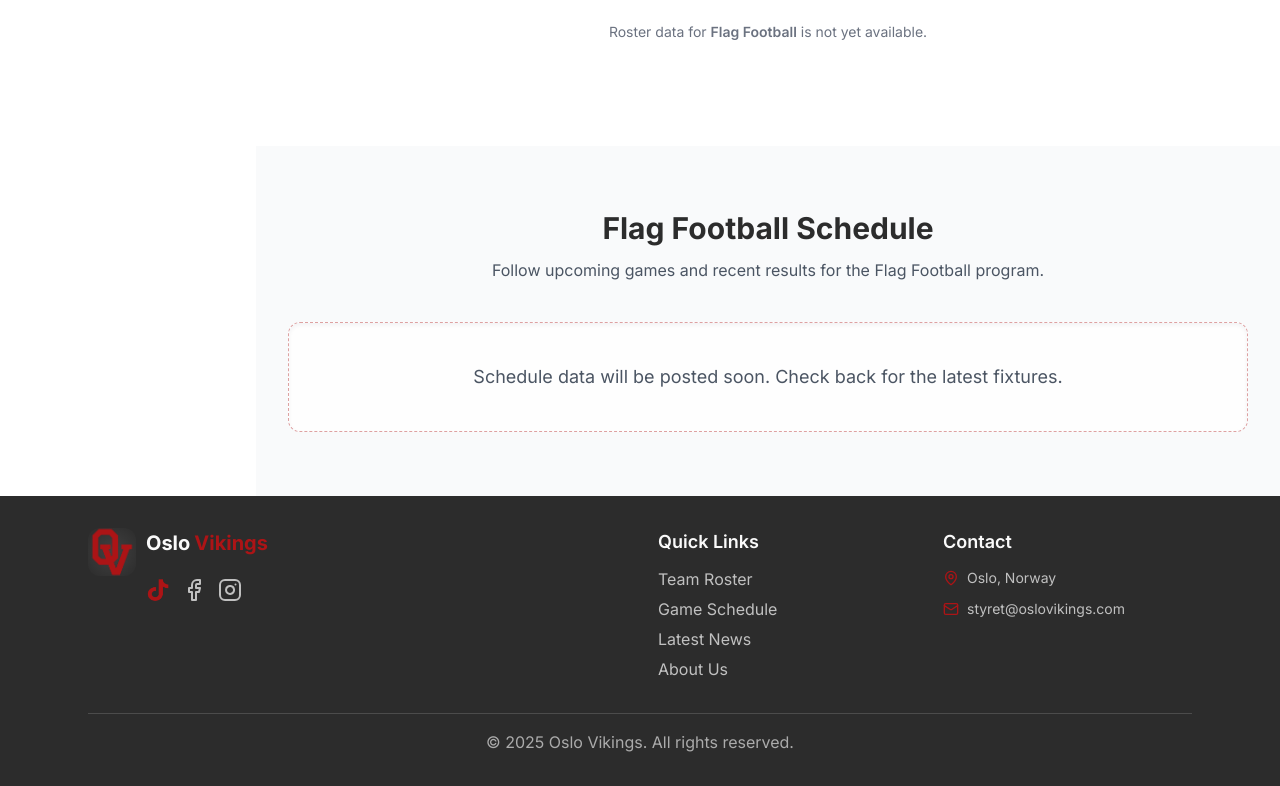
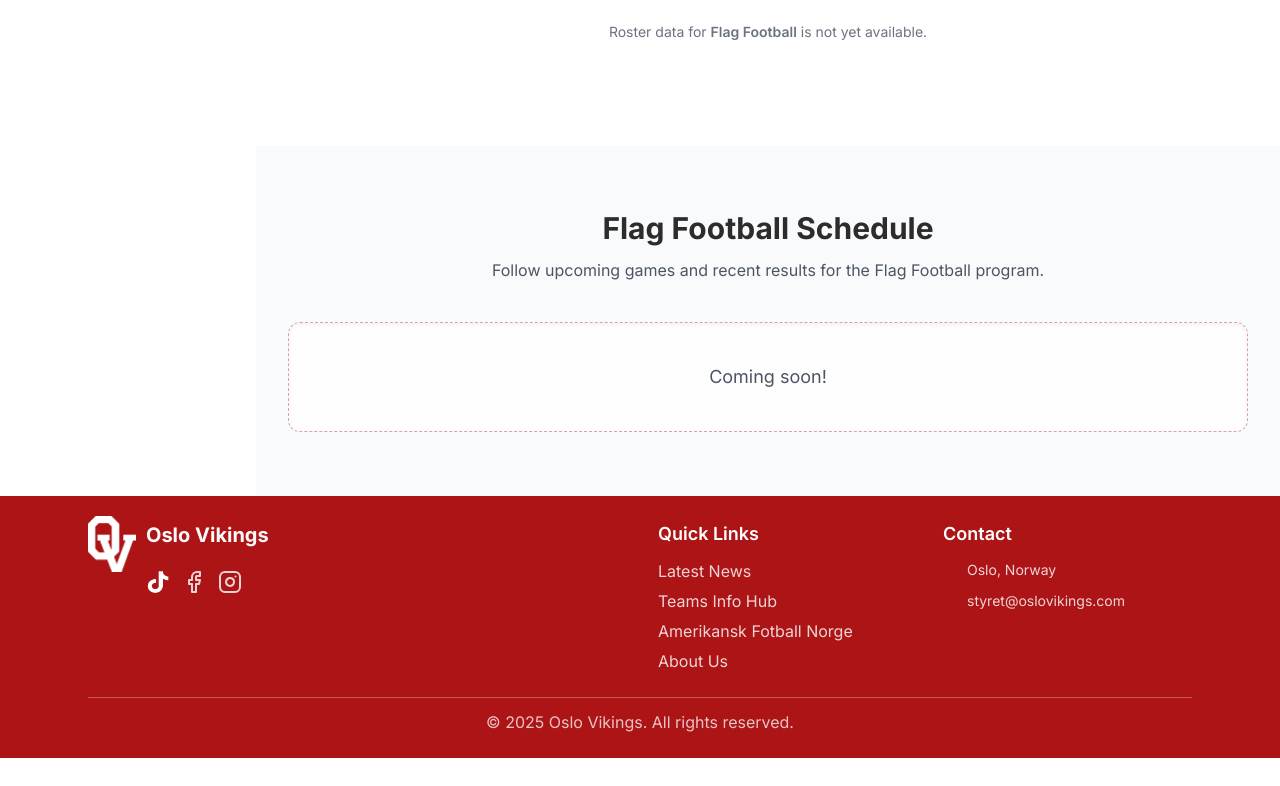
Before and after one commit to tlecocq99/Oslo-Vikings, a Next.js app: page /team/flag-football in a window 1280 px wide. Shown: the part 678-1464 px from the top of the page. After the commit the page ends 1436 px from the top, so only its background shows below. Built offline with nearby package versions, Linux system fonts and the light colour scheme.

Commit message:
Changes to footer

```diff
--- a/app/components/Footer.module.css
+++ b/app/components/Footer.module.css
@@ -1,12 +1,12 @@
 .footer {
-  background-color: var(--color-viking-charcoal);
-  color: hsl(var(--primary-foreground));
+  background-color: var(--color-viking-red);
+  color: white;
 }
 
 .container {
   max-width: 1200px;
   margin: 0 auto;
-  padding: 2rem 1rem;
+  padding: 1.5rem 1rem;
 }
 
 @media (min-width: 640px) {
@@ -65,11 +65,7 @@
   display: flex;
   align-items: center;
   justify-content: center;
-  background: radial-gradient(
-    circle at center,
-    rgba(255, 255, 255, 0.1),
-    transparent
-  );
+  background: transparent;
 }
 
 .logoImage {
@@ -105,7 +101,7 @@
 }
 
 .socialLink {
-  color: color-mix(in srgb, white 70%, var(--color-viking-charcoal) 30%);
+  color: rgba(255, 255, 255, 0.82);
   transition: color 0.2s ease;
 }
 
@@ -117,6 +113,17 @@
 .socialLinkIcon {
   width: 1.5rem;
   height: 1.5rem;
+}
+
+.socialLinkIconTikTok {
+  filter: brightness(0) saturate(100%) invert(100%);
+  transition: filter 0.2s ease;
+}
+
+.socialLink:hover .socialLinkIconTikTok,
+.socialLink:focus-visible .socialLinkIconTikTok {
+  filter: brightness(0) saturate(100%) invert(23%) sepia(94%) saturate(5481%)
+    hue-rotate(-4deg) brightness(93%) contrast(105%);
 }
 
 .sectionTitle {
@@ -132,7 +139,7 @@
 }
 
 .link {
-  color: color-mix(in srgb, white 70%, var(--color-viking-charcoal) 30%);
+  color: rgba(255, 255, 255, 0.82);
   transition: color 0.2s ease;
 }
 
@@ -160,18 +167,17 @@
 }
 
 .contactText {
-  color: color-mix(in srgb, white 70%, var(--color-viking-charcoal) 30%);
+  color: rgba(255, 255, 255, 0.82);
   font-size: 0.875rem;
 }
 
 .divider {
-  border-top: 1px solid
-    color-mix(in srgb, var(--color-viking-charcoal) 85%, white 15%);
-  margin-top: 2rem;
-  padding-top: 1rem;
+  border-top: 1px solid rgba(255, 255, 255, 0.3);
+  margin-top: 1.5rem;
+  padding-top: 0.75rem;
   text-align: center;
 }
 
 .dividerText {
-  color: color-mix(in srgb, white 60%, var(--color-viking-charcoal) 40%);
+  color: rgba(255, 255, 255, 0.75);
 }
--- a/app/components/Footer.tsx
+++ b/app/components/Footer.tsx
@@ -14,7 +14,7 @@
             <div className={styles.brandHeader}>
               <div className={styles.logoWrapper}>
                 <Image
-                  src="/images/logo.png"
+                  src="/images/logo-white.png"
                   alt="Oslo Vikings Logo"
                   width={48}
                   height={48}
@@ -23,8 +23,7 @@
               </div>
               <div className={styles.logoText}>
                 <div>
-                  <span className={styles.logoPrimary}>Oslo</span>
-                  <span className={styles.logoAccent}>Vikings</span>
+                  <span className={styles.logoPrimary}>Oslo Vikings</span>
                 </div>
                 <div className={styles.socialLinks}>
                   <Link
@@ -34,7 +33,9 @@
                     aria-label="Oslo Vikings on TikTok"
                     className={styles.socialLink}
                   >
-                    <TikTokIcon className={styles.socialLinkIcon} />
+                    <TikTokIcon
+                      className={`${styles.socialLinkIcon} ${styles.socialLinkIconTikTok}`}
+                    />
                   </Link>
                   <Link
                     href="https://www.facebook.com/OsloVikings"
@@ -64,18 +65,22 @@
             <h3 className={styles.sectionTitle}>Quick Links</h3>
             <ul className={styles.linksList}>
               <li>
-                <Link href="/team" className={styles.link}>
-                  Team Roster
+                <Link href="/news" className={styles.link}>
+                  Latest News
                 </Link>
               </li>
               <li>
-                <Link href="/schedule" className={styles.link}>
-                  Game Schedule
+                <Link href="/team" className={styles.link}>
+                  Teams Info Hub
                 </Link>
               </li>
               <li>
-                <Link href="/news" className={styles.link}>
-                  Latest News
+                <Link
+                  href="https://amerikanskeidretter.no/amerikansk-fotball/"
+                  className={styles.link}
+                  target="_blank"
+                >
+                  Amerikansk Fotball Norge
                 </Link>
               </li>
               <li>
--- a/app/components/TeamScheduleSection.tsx
+++ b/app/components/TeamScheduleSection.tsx
@@ -8,12 +8,8 @@
 
 export function TeamScheduleSection({
   teamName,
-  schedule,
   anchorId,
 }: TeamScheduleSectionProps) {
-  const hasSchedule =
-    schedule.entries.length > 0 && schedule.columns.length > 0;
-
   return (
     <section
       id={anchorId ?? "team-schedule"}
@@ -29,63 +25,11 @@
           </p>
         </div>
 
-        {!hasSchedule ? (
-          <div className="bg-white/80 dark:bg-viking-charcoal/90 border border-dashed border-viking-red/40 dark:border-viking-red/40 rounded-xl p-10 text-center shadow-inner">
-            <p className="text-lg text-gray-600 dark:text-gray-300">
-              Schedule data will be posted soon. Check back for the latest
-              fixtures.
-            </p>
-          </div>
-        ) : (
-          <div className="overflow-x-auto rounded-2xl shadow-xl ring-1 ring-black/5 dark:ring-white/10">
-            <table className="min-w-full divide-y divide-viking-red/15 dark:divide-viking-red/20 text-left">
-              <thead className="bg-viking-red text-white dark:bg-viking-red-dark dark:text-white">
-                <tr>
-                  {schedule.columns.map((column) => (
-                    <th
-                      key={column.key}
-                      scope="col"
-                      className="px-4 py-3 text-sm font-semibold uppercase tracking-wide whitespace-nowrap"
-                    >
-                      {column.label}
-                    </th>
-                  ))}
-                </tr>
-              </thead>
-              <tbody className="bg-white dark:bg-viking-charcoal/95 divide-y divide-viking-red/10 dark:divide-viking-red/15 text-sm sm:text-base">
-                {schedule.entries.map((entry) => (
-                  <tr
-                    key={entry.id}
-                    className="odd:bg-viking-red/5 dark:odd:bg-white/5"
-                  >
-                    {schedule.columns.map((column) => {
-                      const value = entry.data[column.key]?.trim();
-                      const lowerValue = value?.toLowerCase() ?? "";
-                      const isHomeColumn = column.label
-                        .toLowerCase()
-                        .includes("home");
-                      const highlightHomeTeam =
-                        isHomeColumn && lowerValue.includes("oslo vikings");
-
-                      const textColorClass = highlightHomeTeam
-                        ? "text-viking-red dark:text-viking-red font-semibold"
-                        : "text-gray-800 dark:text-gray-200";
-
-                      return (
-                        <td
-                          key={`${entry.id}-${column.key}`}
-                          className={`px-4 py-3 align-middle whitespace-nowrap ${textColorClass}`}
-                        >
-                          {value && value.length > 0 ? value : "—"}
-                        </td>
-                      );
-                    })}
-                  </tr>
-                ))}
-              </tbody>
-            </table>
-          </div>
-        )}
+        <div className="bg-white/80 dark:bg-viking-charcoal/90 border border-dashed border-viking-red/40 dark:border-viking-red/40 rounded-xl p-10 text-center shadow-inner">
+          <p className="text-lg text-gray-600 dark:text-gray-300">
+            Coming soon!
+          </p>
+        </div>
       </div>
     </section>
   );
--- a/app/schedule/page.tsx
+++ /dev/null
@@ -1,203 +0,0 @@
-"use client";
-
-import Navigation from "../components/Navigation";
-import Footer from "../components/Footer";
-import GameCard from "../components/GameCardClient";
-import dynamic from "next/dynamic";
-
-// Dynamically import standings (client component)
-const Standings = dynamic(() => import("../components/Standings"), {
-  ssr: false,
-});
-import { Tabs, TabsContent, TabsList, TabsTrigger } from "@/components/ui/tabs";
-
-interface UpcomingGame {
-  component: string;
-  home_team: string;
-  away_team: string;
-  date: string;
-  time: string;
-  location: string;
-  status: "upcoming";
-}
-
-interface CompletedGame {
-  component: string;
-  home_team: string;
-  away_team: string;
-  date: string;
-  time: string;
-  location: string;
-  home_score: number;
-  away_score: number;
-  status: "completed";
-}
-
-const upcomingGames: UpcomingGame[] = [
-  {
-    component: "game",
-    home_team: "Vikings",
-    away_team: "Eagles",
-    date: "2024-01-15",
-    time: "19:00",
-    location: "Viking Stadium",
-    status: "upcoming", // Now properly typed
-  },
-];
-
-const completedGames: CompletedGame[] = [
-  {
-    component: "game",
-    home_team: "Vikings",
-    away_team: "Panthers",
-    date: "2024-01-08",
-    time: "18:00",
-    location: "Panthers Stadium",
-    home_score: 21,
-    away_score: 14,
-    status: "completed", // Now properly typed
-  },
-];
-
-export default function SchedulePage() {
-  const games = [
-    {
-      component: "game_card",
-      home_team: "Oslo Vikings",
-      away_team: "Bergen Bears",
-      date: "2025-01-15",
-      time: "15:00",
-      location: "Viking Stadium, Oslo",
-      home_score: 28,
-      away_score: 14,
-      status: "completed" as const,
-    },
-    {
-      component: "game_card",
-      home_team: "Trondheim Thunder",
-      away_team: "Oslo Vikings",
-      date: "2025-01-08",
-      time: "14:00",
-      location: "Thunder Field, Trondheim",
-      home_score: 21,
-      away_score: 35,
-      status: "completed" as const,
-    },
-    {
-      component: "game_card",
-      home_team: "Oslo Vikings",
-      away_team: "Stavanger Stallions",
-      date: "2025-01-22",
-      time: "15:00",
-      location: "Viking Stadium, Oslo",
-      status: "upcoming" as const,
-    },
-    {
-      component: "game_card",
-      home_team: "Kristiansand Knights",
-      away_team: "Oslo Vikings",
-      date: "2025-01-29",
-      time: "13:00",
-      location: "Knights Arena, Kristiansand",
-      status: "upcoming" as const,
-    },
-    {
-      component: "game_card",
-      home_team: "Oslo Vikings",
-      away_team: "Bergen Bears",
-      date: "2025-02-05",
-      time: "15:30",
-      location: "Viking Stadium, Oslo",
-      status: "upcoming",
-    },
-  ];
-
-  return (
-    <>
-      <Navigation />
-
-      <main className="min-h-screen">
-        {/* Hero Section */}
-        <section className="dark:bg-gray-800 py-12">
-          <div className="max-w-7xl mx-auto px-4 sm:px-6 lg:px-8 text-center">
-            <h1 className="text-4xl sm:text-5xl font-bold text-viking-charcoal dark:text-gray-200 mb-6 relative after:content-[''] after:block after:h-1 after:w-24 after:bg-viking-red after:rounded-full after:mx-auto after:mt-4">
-              Season Schedule
-            </h1>
-            <p className="text-xl text-viking-charcoal/80 dark:text-gray-300/80 max-w-3xl mx-auto">
-              Follow the Oslo Vikings through the 2025 season. Never miss a
-              game!
-            </p>
-          </div>
-        </section>
-
-        {/* Schedule Content */}
-        <section className="py-16 bg-white dark:bg-viking-surface-alt transition-colors">
-          <div className="max-w-4xl mx-auto px-4 sm:px-6 lg:px-8">
-            <Tabs defaultValue="upcoming" className="w-full">
-              <TabsList className="grid w-full grid-cols-2 mb-8">
-                <TabsTrigger
-                  className="text-viking-charcoal dark:text-gray-200"
-                  value="upcoming"
-                >
-                  Upcoming Games
-                </TabsTrigger>
-                <TabsTrigger
-                  className="text-viking-charcoal dark:text-gray-200"
-                  value="results"
-                >
-                  Results
-                </TabsTrigger>
-              </TabsList>
-
-              <TabsContent value="upcoming" className="space-y-6">
-                <div className="text-center mb-8">
-                  <h2 className="text-2xl font-bold text-viking-charcoal dark:text-gray-200 mb-2">
-                    Upcoming Matches
-                  </h2>
-                  <p className="text-gray-600 dark:text-gray-300">
-                    Get ready for these exciting games!
-                  </p>
-                </div>
-                {upcomingGames.map((game, index) => (
-                  <GameCard key={index} {...game} />
-                ))}
-              </TabsContent>
-
-              <TabsContent value="results" className="space-y-6">
-                <div className="text-center mb-8">
-                  <h2 className="text-2xl font-bold text-viking-charcoal dark:text-gray-200 mb-2">
-                    Game Results
-                  </h2>
-                  <p className="text-gray-600 dark:text-gray-300">
-                    Review our recent performances
-                  </p>
-                </div>
-                {completedGames.map((game, index) => (
-                  <GameCard key={index} {...game} />
-                ))}
-              </TabsContent>
-            </Tabs>
-          </div>
-        </section>
-
-        {/* Standings */}
-        <section className="py-16 bg-gray-50 dark:bg-background transition-colors">
-          <div className="max-w-5xl mx-auto px-4 sm:px-6 lg:px-8">
-            <div className="text-center mb-12">
-              <h2 className="text-3xl font-bold text-viking-charcoal dark:text-gray-200 mb-4">
-                Standings
-              </h2>
-              <p className="text-gray-600 dark:text-gray-300 max-w-2xl mx-auto">
-                Live league table pulled from superserien.se (cached every 30
-                minutes).
-              </p>
-            </div>
-            <Standings />
-          </div>
-        </section>
-      </main>
-
-      <Footer />
-    </>
-  );
-}
```
Also changed, not shown: public/images/logo-white.png (added).
